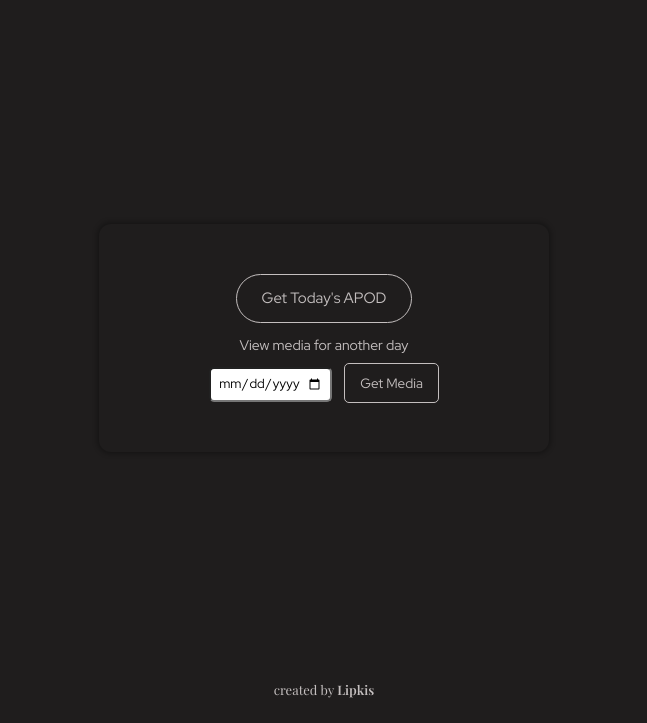
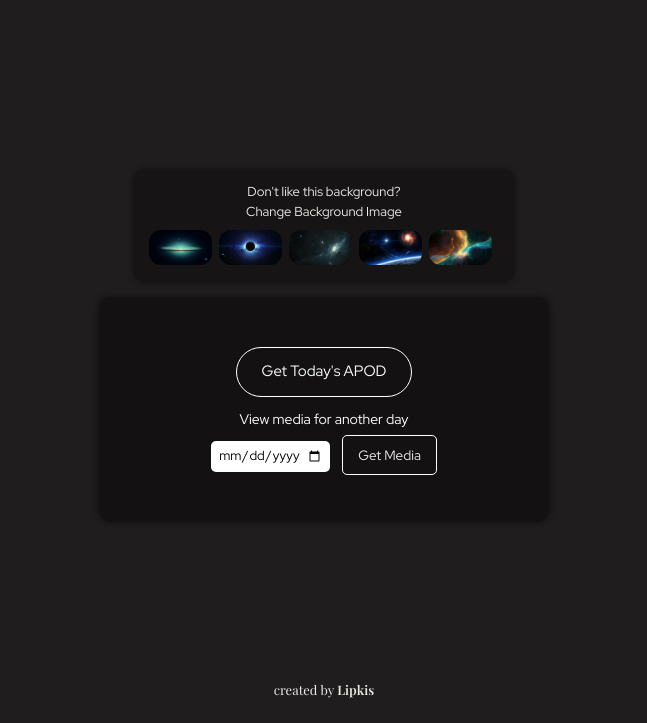
Before and after one commit to Daniel-Ezekiel/SC-APOD, a plain HTML site: page index.html in a window 1280 px wide. Shown: the part 112-835 px from the top of the page, without its empty margins (316-963 px from the left). Drawn offline with nearby package versions, Linux system fonts and the light colour scheme.

Commit message:
finally improved the web app, added a background picker/changer

```diff
--- a/css/style.css
+++ b/css/style.css
@@ -25,14 +25,18 @@ html{
 }
 
 body {
+  max-height: 250vh;
   padding: 15px;
   background-color: rgb(31, 29, 29);
+  background-position: 50% 50%;
+  background-repeat: no-repeat;
+  background-size: cover;
   /* background: url(../images/SC-APOD-bg2.webp) 50% 50% no-repeat;
   background-size: cover; */
 }
 
 body *{
-  color: rgb(196, 191, 191);
+  color: rgb(238, 234, 234);
   font-family: 'Red Hat Display', sans-serif;
 }
 
@@ -71,6 +75,48 @@ main.center{
   height: 80vh;
 }
 
+.bg-img-box{
+  margin: 15px;
+  border-radius: 12px;
+  padding: 5px 15px;
+  width: 380px;
+  box-shadow: 0 0 5px 2px rgba(0, 0, 0, 0.3);
+  background-color: rgba(0, 0, 0, 0.3);
+}
+
+.bg-img-box span{
+  display: block;
+  padding-top: 10px;
+  text-align: center;
+}
+
+div h5{
+  margin-top: 5px;
+  margin-bottom: 0;
+  text-align: center;
+
+  font-size: 1.3rem;
+  font-weight: 40;
+}
+
+ul{
+  list-style-type: none;
+  padding: 0;
+
+  display: flex;
+  justify-content: space-between;
+}
+
+.bg-img-box li{
+  margin-right: 7px;
+  width: 25%;
+}
+
+.bg-img-box img{
+  border-radius: 12px;
+  width: 100%;
+}
+
 .after-click{
   align-self: flex-start;
 }
@@ -100,6 +146,7 @@ h2{
 
 .desc-text-box{
   box-shadow: 0 0 5px 2px rgba(0, 0, 0, 0.3);
+  background-color: rgba(0, 0, 0, 0.3);
   margin: 25px 0;
   padding: 20px 10px;
   border-radius: 12px;
@@ -116,6 +163,7 @@ h2{
 
 section.before-click{
   box-shadow: 0 0 5px 2px rgba(0, 0, 0, 0.3);
+  background-color: rgba(0, 0, 0, 0.4);
   display: flex;
   flex-direction: column;
   align-items: center;
@@ -126,14 +174,23 @@ section.before-click{
 
 .today{
   text-decoration: none;
-  border: 1px solid rgb(196, 191, 191);
+  border: 1px solid rgb(255, 255, 255);
   border-radius: 50px;
   padding: 15px 25px;
 
+  color:rgb(255, 255, 255);
   font-size: 1.5rem;
 }
 
+.today:hover{
+  color:rgb(255, 248, 248);
+  border: 2px solid rgb(232, 230, 230);
+
+  text-decoration: underline;
+}
+
 .another-date p{
+  color:rgb(255, 255, 255);
   text-align: center;
   font-size: 1.4rem;
 }
@@ -142,6 +199,7 @@ section.before-click{
   padding: 7px;
   margin-right: 10px;
   border-radius: 5px;
+  border: none;
 
   font-size: 1.3rem;
   color: #000;
@@ -150,15 +208,17 @@ section.before-click{
 .another-day{
   text-decoration: none;
 
-  border: 1px solid rgb(196, 191, 191);
+  border: 1px solid rgb(255, 255, 255);
   border-radius: 5px;
   padding: 10px 15px;
 
   font-size: 1.35rem;
 }
 
-a:hover{
+input + a:hover{
   text-decoration: underline;
+  color:rgb(255, 255, 255);
+  border: 2px solid rgb(255, 255, 255);
 }
 
 footer{
--- a/index.html
+++ b/index.html
@@ -22,13 +22,25 @@
 		</header>
 
 		<main class="center">
+			<div class="bg-img-box">
+				<span>Don't like this background?</span>
+				<h5>Change Background Image</h5>
+				<ul>
+					<li><img class="bg-img1" src="images/SC-APOD-bg1.webp" alt=""></li>
+					<li><img class="bg-img2" src="images/SC-APOD-bg2.webp" alt=""></li>
+					<li><img class="bg-img3" src="images/SC-APOD-bg3.webp" alt=""></li>
+					<li><img class="bg-img4" src="images/SC-APOD-bg4.webp" alt=""></li>
+					<li><img class="bg-img5" src="images/SC-APOD-bg5.webp" alt=""></li>
+				</ul>
+			</div>
+
 			<section class="after-click hidden">
 				<h1 class=""></h1>
 
 				<span><a href="#another-choice">Want APOD for another day?</a></span>
 
 				<div class="media">
-					<img src="#" alt="Astronomy Picture of the Day">
+					<img class="apod" src="#" alt="Astronomy Picture of the Day">
 
 					<iframe src="" frameborder="0" alt="Astronomy Animation of The Day"></iframe>
 				</div>
--- a/js/main.js
+++ b/js/main.js
@@ -1,11 +1,45 @@
+// This part is to randomize the site background on site load
+const body = document.querySelector('body')
+// body.style.backgroundImage = 'url(images/SC-APOD-bg4.webp)'
+
+// This part is to setup the event listener for the bg-image change
+const imgBgBtn1 = document.querySelector('.bg-img1')
+const imgBgBtn2 = document.querySelector('.bg-img2')
+const imgBgBtn3 = document.querySelector('.bg-img3')
+const imgBgBtn4 = document.querySelector('.bg-img4')
+const imgBgBtn5 = document.querySelector('.bg-img5')
+
+imgBgBtn1.addEventListener('click', () => {
+    body.style.backgroundImage = 'url(images/SC-APOD-bg1.webp)'
+})
+
+imgBgBtn2.addEventListener('click', () => {
+    body.style.backgroundImage = 'url(images/SC-APOD-bg2.webp)'
+})
+
+imgBgBtn3.addEventListener('click', () => {
+    body.style.backgroundImage = 'url(images/SC-APOD-bg3.webp)'
+})
+
+imgBgBtn4.addEventListener('click', () => {
+    body.style.backgroundImage = 'url(images/SC-APOD-bg4.webp)'
+})
+
+imgBgBtn5.addEventListener('click', () => {
+    body.style.backgroundImage = 'url(images/SC-APOD-bg5.webp)'
+})
+
+// This section is the setup for the click event with which to show the APOD
 const showImageBtn = document.querySelectorAll('.get-img-btn');
 
+// This code snippet verified what the date is for each new day
 const today = new Date().toISOString().slice(0, 10)
 
 const dateInput = document.querySelector('#date')
 dateInput.setAttribute('max', `${today}`)
 dateInput.setAttribute('min', `1995-06-16`)
 
+// After selecting all showImg Buttons, this part loops through each button and add a click event to each button
 showImageBtn.forEach( btn => {
     btn.addEventListener('click', () => {
             const date = document.querySelector('input').value
@@ -21,13 +55,13 @@ showImageBtn.forEach( btn => {
                 document.querySelector('h1').textContent = data.title;
                 document.querySelector('.desc-text').textContent = data.explanation;
 
-                /* Conditonal for situations wof different data types */
+                /* Conditonal for situations where there are different data types which could be images or videos*/
                 if(data.media_type === 'image'){
                     document.querySelector('iframe').classList.add('hidden');
-                    document.querySelector('img').classList.remove('hidden');
-                    document.querySelector('img').src = data.hdurl;
+                    document.querySelector('.apod').classList.remove('hidden');
+                    document.querySelector('.apod').src = data.hdurl;
                 }else {
-                    document.querySelector('img').classList.add('hidden');
+                    document.querySelector('.apod').classList.add('hidden');
                     document.querySelector('iframe').classList.remove('hidden');
                     document.querySelector('iframe').src = data.url;
                 }
```
Also changed, not shown: images/SC-APOD-bg.webp (deleted), images/SC-APOD-bg4.webp (added), images/SC-APOD-bg5.webp (added), 1 other file.
